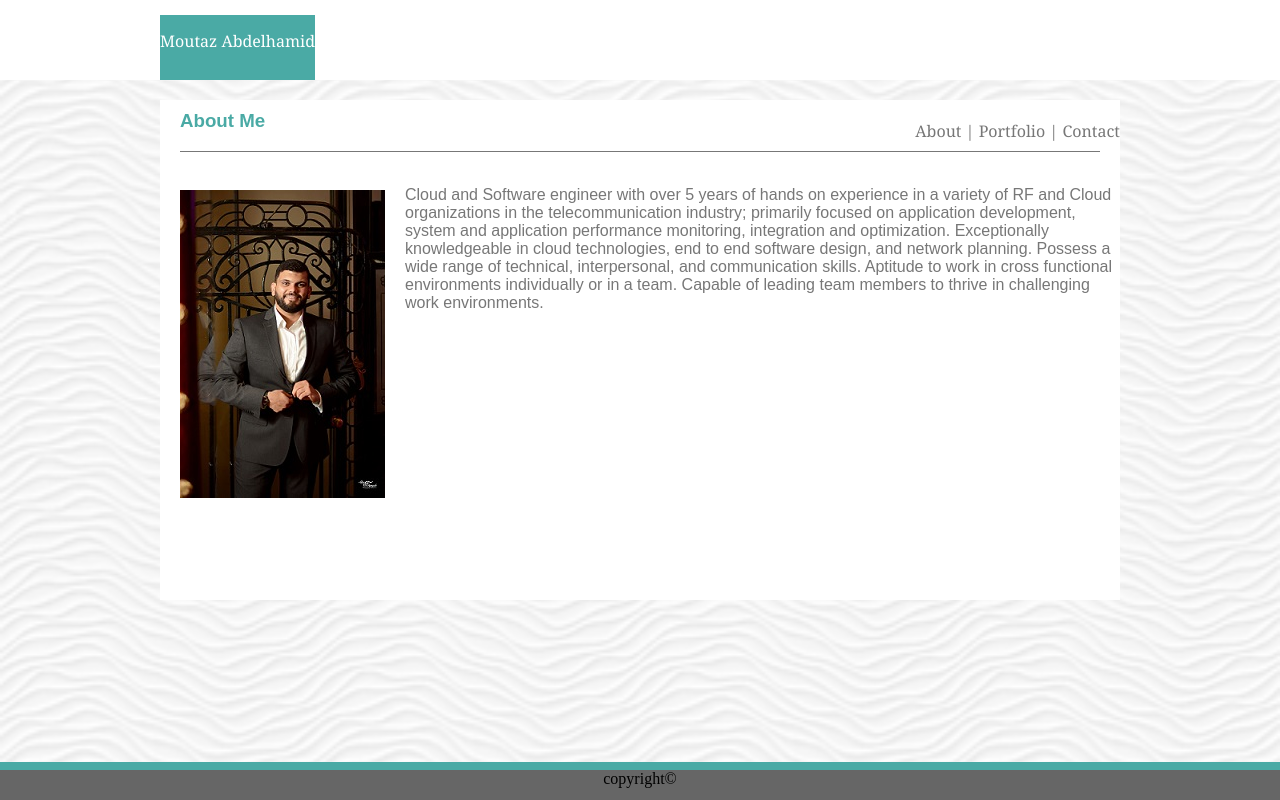
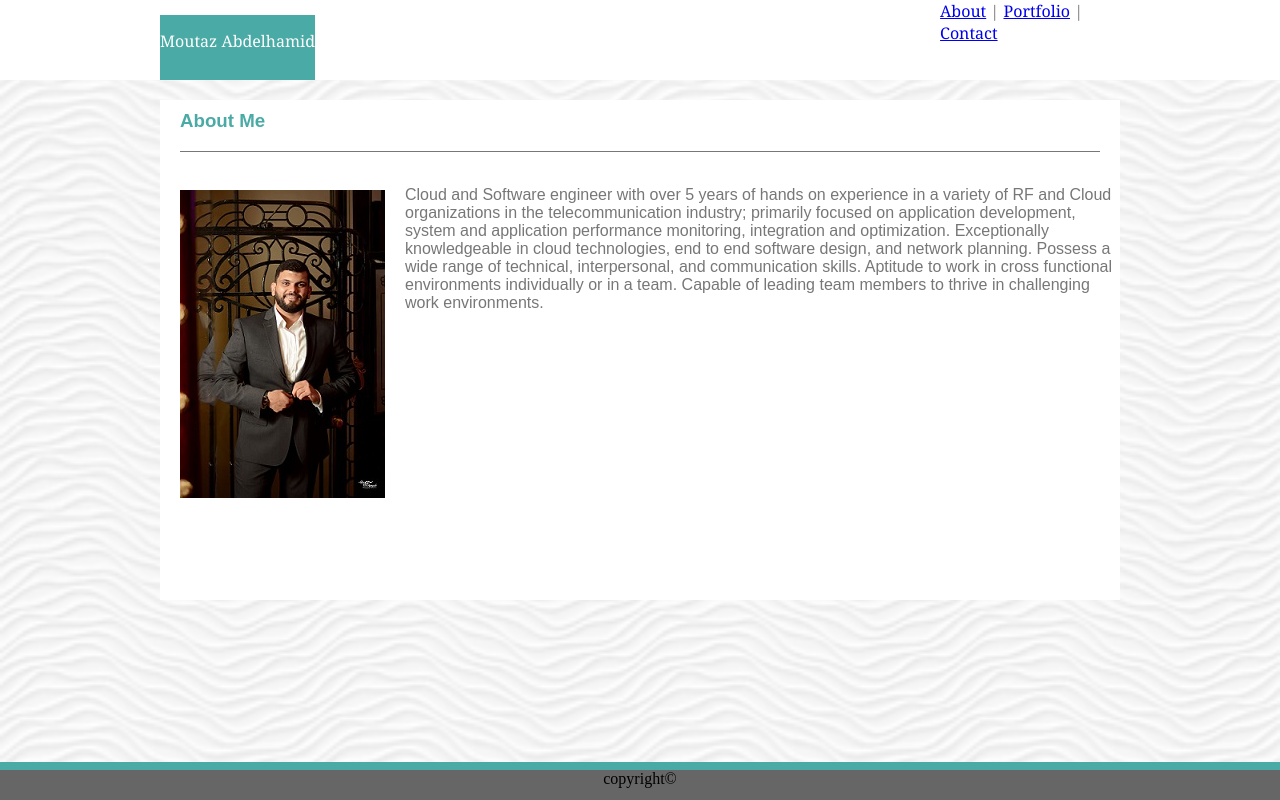
Before and after one commit to Mizo10/Responsive-Portfolio, a plain HTML site: page index.html in a window 1280 px wide. Drawn offline with Linux system fonts and the light colour scheme.

Commit message:
updated links

```diff
--- a/assets/css/stylecontact.css
+++ b/assets/css/stylecontact.css
@@ -29,11 +29,14 @@ float: left;
 margin-top: 15px;
 padding-top: 15px;
 }
-
 .about{
     color: #777777;
-    margin-top: 40px;
-    float: right;
+}
+.Portfolio{
+    color: #777777;
+}
+.Contact{
+    color: #777777;
 }
 
 #page-wrap {
--- a/assets/css/styleindex.css
+++ b/assets/css/styleindex.css
@@ -30,9 +30,14 @@ padding-top: 15px;
 }
 .about{
     color: #777777;
-    margin-top: 40px;
-    float: right;
 }
+.Portfolio{
+    color: #777777;
+}
+.Contact{
+    color: #777777;
+}
+
 #page-wrap {
     height:80px;
     width: 960px;
--- a/assets/css/styleportfolio.css
+++ b/assets/css/styleportfolio.css
@@ -33,9 +33,14 @@ padding-top: 15px;
 
 .about{
     color: #777777;
-    margin-top: 40px;
-    float: right;
 }
+.Portfolio{
+    color: #777777;
+}
+.Contact{
+    color: #777777;
+}
+
 
 #page-wrap {
     height:80px;
--- a/index.html
+++ b/index.html
@@ -11,10 +11,15 @@
 
     <header>
         <div class="header">
-                <div id="page-wrap">
-            <span class="name">Moutaz Abdelhamid</span>
-            <span class="about">About | Portfolio | Contact</span>
-        </div>
+            <div id="page-wrap">
+                <span class="name">Moutaz Abdelhamid</span>
+                <span class="about">
+                    <a href="index.html">About</a> |</span>
+                <span class="Portfolio">
+                    <a href="Portfolio.html">Portfolio</a> |</span>
+                <span class="Contact">
+                    <a href="Contact.html">Contact</a></span>
+            </div>
         </div>
     </header>
         <div id="page-wrap">
@@ -22,7 +27,7 @@
             <H3>About Me </H3>
             <div class="line"></div>
             <br>
-            <img src="./assets/images/Me.jpg">
+            <img src="./assets/images/ME.jpg">
 
             <p> Cloud and Software engineer with over 5 years of hands on experience in a variety of RF and Cloud
             organizations in the telecommunication industry; primarily focused on application development, system and
```
Also changed, not shown: contact.html (+9 -4 lines), portfolio.html (+6 -2 lines).
